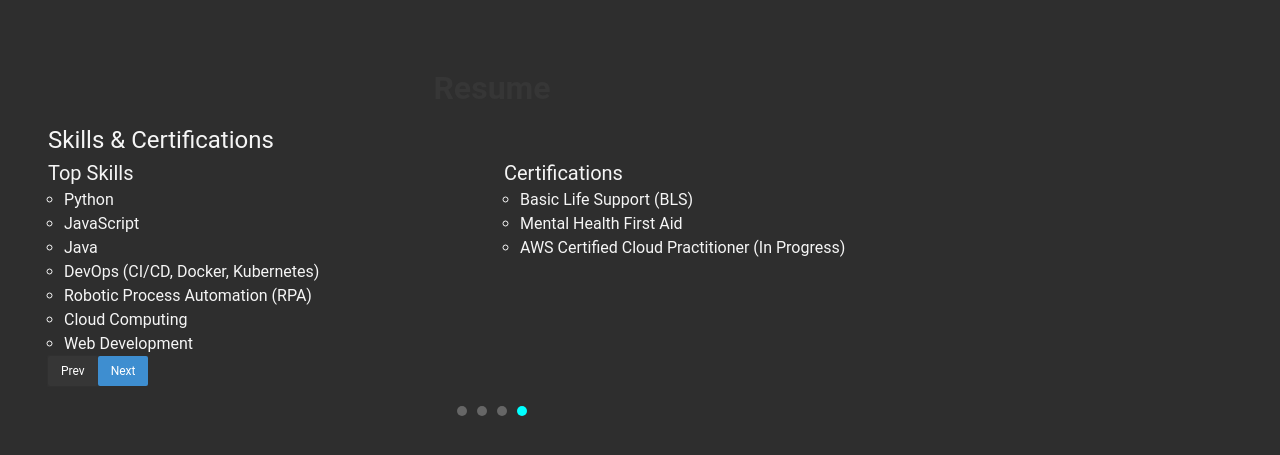
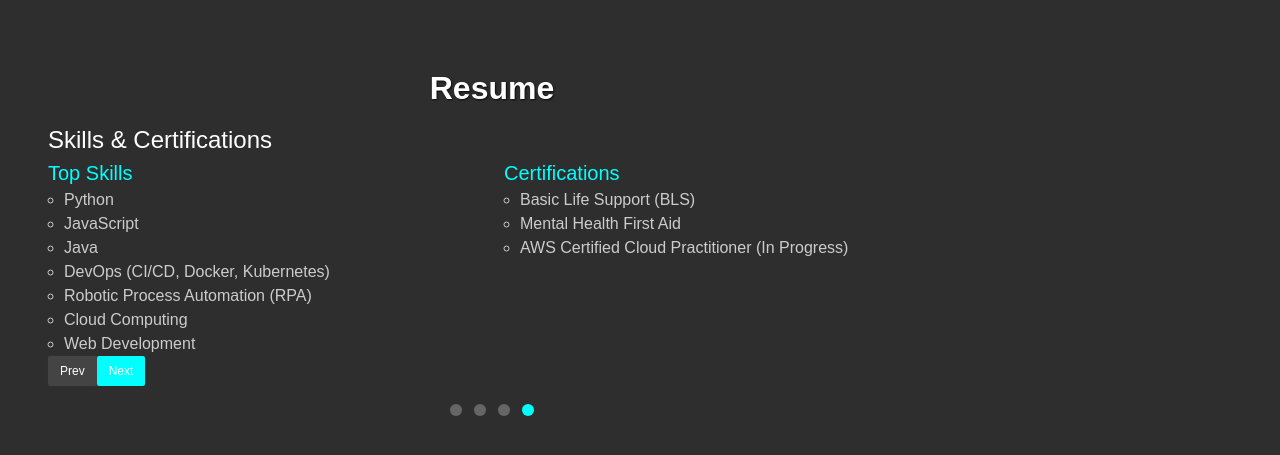
Before and after one commit to nnodimdan123/portfolio-samples, a React (Create React App) app: page / in a window 1280 px wide. Both pictures are taken after a click on the button "Prev". Shown: the part 1118-1573 px from the top of the page. Built offline with nearby package versions, Linux system fonts and the light colour scheme.

Commit message:
Update ResumeStepper.jsx

```diff
--- a/src/components/ResumeStepper.jsx
+++ b/src/components/ResumeStepper.jsx
@@ -1,4 +1,3 @@
-
 import React, { useState } from "react";
 import resumeData from "../data/resumeData";
 
@@ -19,10 +18,10 @@ function ResumeStepper() {
       case 0: // Summary
         return (
           <div>
-            <h3 className="is-size-4" style={{ fontFamily: "Roboto, sans-serif" }}>
+            <h3 className="is-size-4" style={{ fontFamily: "Arial, sans-serif", color: "white" }}>
               Summary
             </h3>
-            <p style={{ whiteSpace: "pre-line", fontFamily: "Roboto, sans-serif" }}>
+            <p style={{ whiteSpace: "pre-line", fontFamily: "Arial, sans-serif", color: "#ccc" }}>
               {resumeData.summary}
             </p>
           </div>
@@ -30,7 +29,7 @@ function ResumeStepper() {
       case 1: // Experience
         return (
           <div>
-            <h3 className="is-size-4" style={{ fontFamily: "Roboto, sans-serif" }}>
+            <h3 className="is-size-4" style={{ fontFamily: "Arial, sans-serif", color: "white" }}>
               Experience
             </h3>
             {resumeData.experience.map((exp, idx) => (
@@ -40,12 +39,14 @@ function ResumeStepper() {
                   borderBottom: "1px solid #444",
                   marginBottom: "1rem",
                   paddingBottom: "0.5rem",
-                  fontFamily: "Roboto, sans-serif",
+                  fontFamily: "Arial, sans-serif",
+                  color: "#ccc",
                 }}
               >
-                <strong>{exp.company}</strong> - <em>{exp.role}</em>
+                <strong style={{ color: "cyan" }}>{exp.company}</strong> -{" "}
+                <em style={{ color: "#f5f5f5" }}>{exp.role}</em>
                 <br />
-                <span>{exp.dateRange}</span>
+                <span style={{ color: "#bbb" }}>{exp.dateRange}</span>
                 <br />
                 {exp.location && <span>{exp.location}</span>}
                 <br />
@@ -61,7 +62,7 @@ function ResumeStepper() {
       case 2: // Education
         return (
           <div>
-            <h3 className="is-size-4" style={{ fontFamily: "Roboto, sans-serif" }}>
+            <h3 className="is-size-4" style={{ fontFamily: "Arial, sans-serif", color: "white" }}>
               Education
             </h3>
             {resumeData.education.map((edu, idx) => (
@@ -71,14 +72,15 @@ function ResumeStepper() {
                   borderBottom: "1px solid #444",
                   marginBottom: "1rem",
                   paddingBottom: "0.5rem",
-                  fontFamily: "Roboto, sans-serif",
+                  fontFamily: "Arial, sans-serif",
+                  color: "#ccc",
                 }}
               >
-                <strong>{edu.institution}</strong>
+                <strong style={{ color: "cyan" }}>{edu.institution}</strong>
                 <br />
-                <em>{edu.degree}</em>
+                <em style={{ color: "#f5f5f5" }}>{edu.degree}</em>
                 <br />
-                <span>{edu.dateRange}</span>
+                <span style={{ color: "#bbb" }}>{edu.dateRange}</span>
               </div>
             ))}
           </div>
@@ -86,12 +88,12 @@ function ResumeStepper() {
       case 3: // Skills & Certifications
         return (
           <div>
-            <h3 className="is-size-4" style={{ fontFamily: "Roboto, sans-serif" }}>
+            <h3 className="is-size-4" style={{ fontFamily: "Arial, sans-serif", color: "white" }}>
               Skills & Certifications
             </h3>
             <div className="columns">
               <div className="column">
-                <h4 className="is-size-5" style={{ fontFamily: "Roboto, sans-serif" }}>
+                <h4 className="is-size-5" style={{ fontFamily: "Arial, sans-serif", color: "cyan" }}>
                   Top Skills
                 </h4>
                 <ul>
@@ -101,7 +103,8 @@ function ResumeStepper() {
                       style={{
                         listStyleType: "circle",
                         marginLeft: "1rem",
-                        fontFamily: "Roboto, sans-serif",
+                        fontFamily: "Arial, sans-serif",
+                        color: "#ccc",
                       }}
                     >
                       {skill}
@@ -110,7 +113,7 @@ function ResumeStepper() {
                 </ul>
               </div>
               <div className="column">
-                <h4 className="is-size-5" style={{ fontFamily: "Roboto, sans-serif" }}>
+                <h4 className="is-size-5" style={{ fontFamily: "Arial, sans-serif", color: "cyan" }}>
                   Certifications
                 </h4>
                 <ul>
@@ -120,7 +123,8 @@ function ResumeStepper() {
                       style={{
                         listStyleType: "circle",
                         marginLeft: "1rem",
-                        fontFamily: "Roboto, sans-serif",
+                        fontFamily: "Arial, sans-serif",
+                        color: "#ccc",
                       }}
                     >
                       {cert}
@@ -138,7 +142,14 @@ function ResumeStepper() {
 
   return (
     <div id="resume" className="resume-stepper">
-      <h2 className="title is-size-3 has-text-centered mb-4" style={{ fontFamily: "Roboto, sans-serif" }}>
+      <h2
+        className="title is-size-3 has-text-centered mb-4"
+        style={{
+          fontFamily: "Arial, sans-serif",
+          color: "white",
+          textShadow: "1px 1px 2px rgba(0, 0, 0, 0.8)",
+        }}
+      >
         Resume
       </h2>
 
@@ -148,14 +159,24 @@ function ResumeStepper() {
         <button
           className="button is-small is-dark"
           onClick={handlePrev}
-          style={{ fontFamily: "Roboto, sans-serif" }}
+          style={{
+            fontFamily: "Arial, sans-serif",
+            color: "white",
+            background: "#444",
+            border: "none",
+          }}
         >
           Prev
         </button>
         <button
           className="button is-small is-info"
           onClick={handleNext}
-          style={{ fontFamily: "Roboto, sans-serif" }}
+          style={{
+            fontFamily: "Arial, sans-serif",
+            color: "white",
+            background: "cyan",
+            border: "none",
+          }}
         >
           Next
         </button>
@@ -168,10 +189,10 @@ function ResumeStepper() {
             key={idx}
             style={{
               display: "inline-block",
-              width: "10px",
-              height: "10px",
+              width: "12px",
+              height: "12px",
               borderRadius: "50%",
-              margin: "0 5px",
+              margin: "0 6px",
               background: idx === currentStep ? "cyan" : "#666",
               cursor: "pointer",
             }}
```
